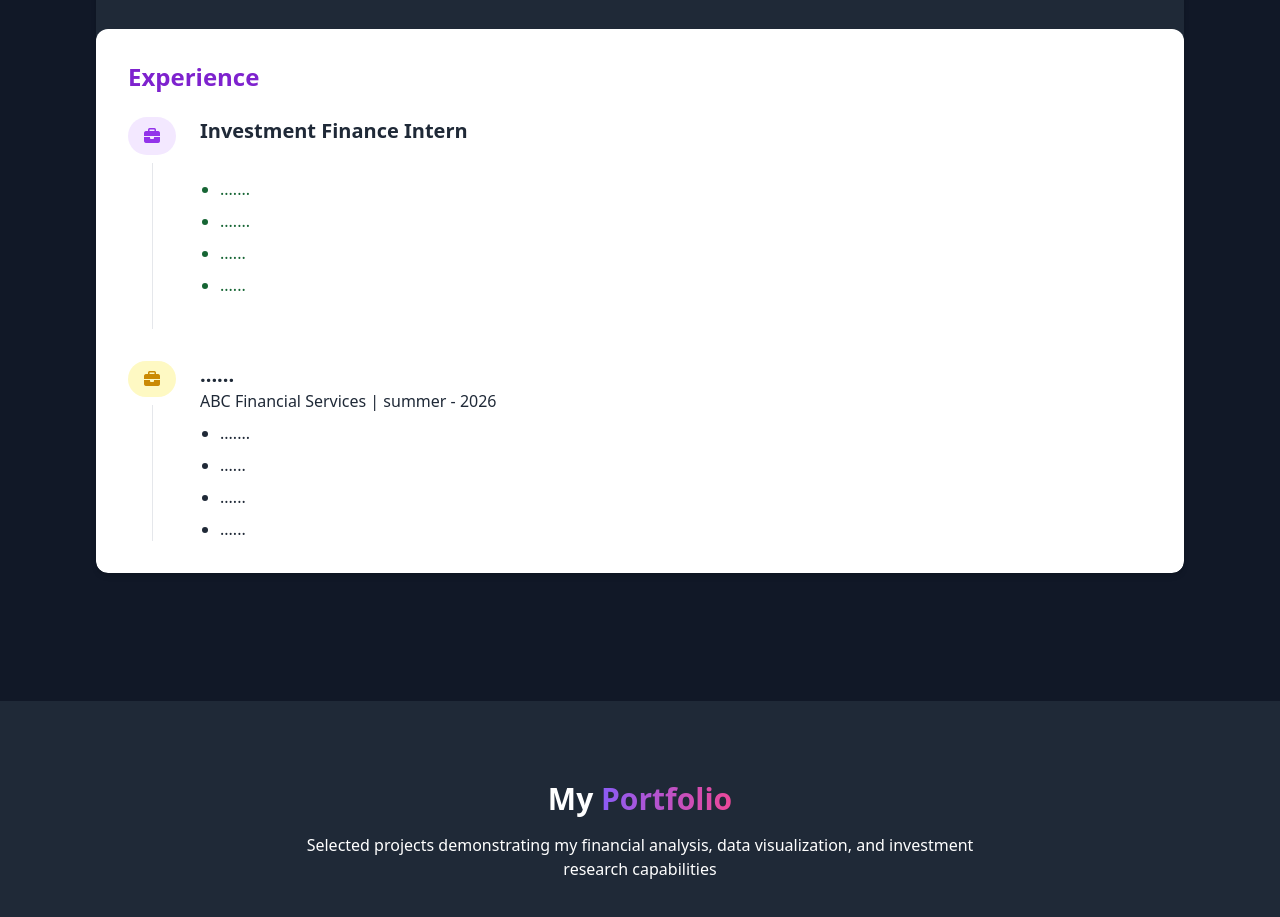
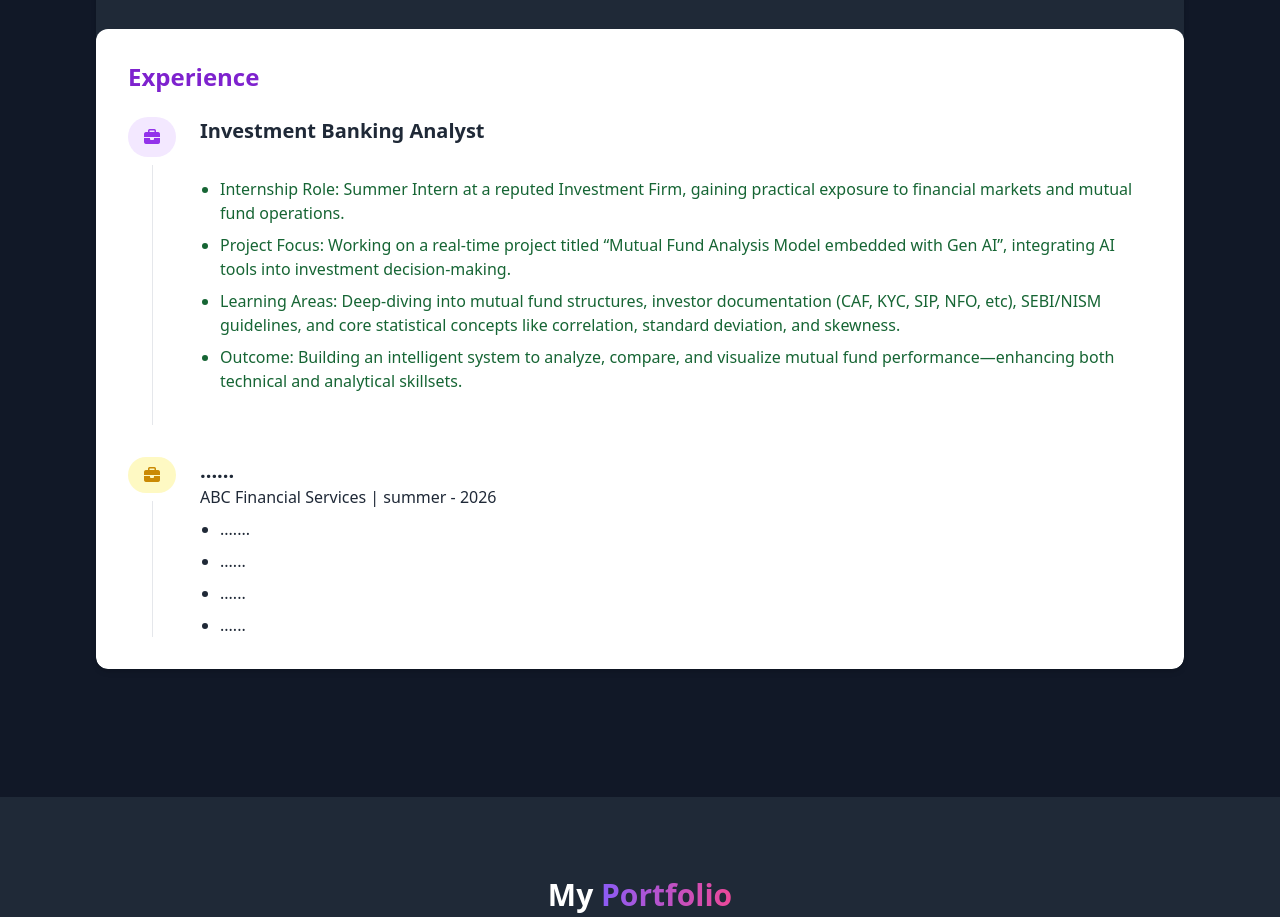
Before and after one commit to newone-prog/devansh-portfolio, a plain HTML site: page index.html in a window 1280 px wide. Shown: the part 1969-2886 px from the top of the page. Drawn offline with nearby package versions, Linux system fonts and the light colour scheme.

Commit message:
index.html

```diff
--- a/index.html
+++ b/index.html
@@ -90,7 +90,7 @@
                         <a href="#contact" class="bg-blue-700 hover:bg-blue-600 text-white px-6 py-3 rounded-lg font-medium transition duration-300">
                             Get In Touch
                         </a>
-                        <a href="#" class="border border-blue-600 text-blue-400 hover:bg-gray-700 px-6 py-3 rounded-lg font-medium transition duration-300">
+                        <a href="#resume" class="border border-blue-600 text-blue-400 hover:bg-gray-700 px-6 py-3 rounded-lg font-medium transition duration-300">
                             View My Resume
                         </a>
                     </div>
@@ -250,13 +250,13 @@
                                 <div class="w-px h-full bg-gray-200 mt-2"></div>
                             </div>
                             <div class="flex-1 pb-8">
-                                <h4 class="text-xl font-semibold text-gray-800">Investment Finance Intern</h4>
-                                <p class="text-white mb-2">.... | Summer 2025</p>
+                                <h4 class="text-xl font-semibold text-gray-800">Investment Banking Analyst</h4>
+                                <p class="text-white mb-2">KPSL DISTRIBUTORS PVT. LTD| Internship Summer 2025| 1 mo</p>
                                 <ul class="list-disc pl-5 text-green-800 space-y-2">
-                                    <li>.......</li>
-                                    <li>.......</li>
-                                    <li>......</li>
-                                    <li>......</li>
+                                    <li> Internship Role: Summer Intern at a reputed Investment Firm, gaining practical exposure to financial markets and mutual fund operations.</li>
+                                    <li>Project Focus: Working on a real-time project titled “Mutual Fund Analysis Model embedded with Gen AI”, integrating AI tools into investment decision-making.</li>
+                                    <li>Learning Areas: Deep-diving into mutual fund structures, investor documentation (CAF, KYC, SIP, NFO, etc), SEBI/NISM guidelines, and core statistical concepts like correlation, standard deviation, and skewness.</li>
+                                    <li>Outcome: Building an intelligent system to analyze, compare, and visualize mutual fund performance—enhancing both technical and analytical skillsets.</li>
                                 </ul>
                             </div>
                         </div>
```
